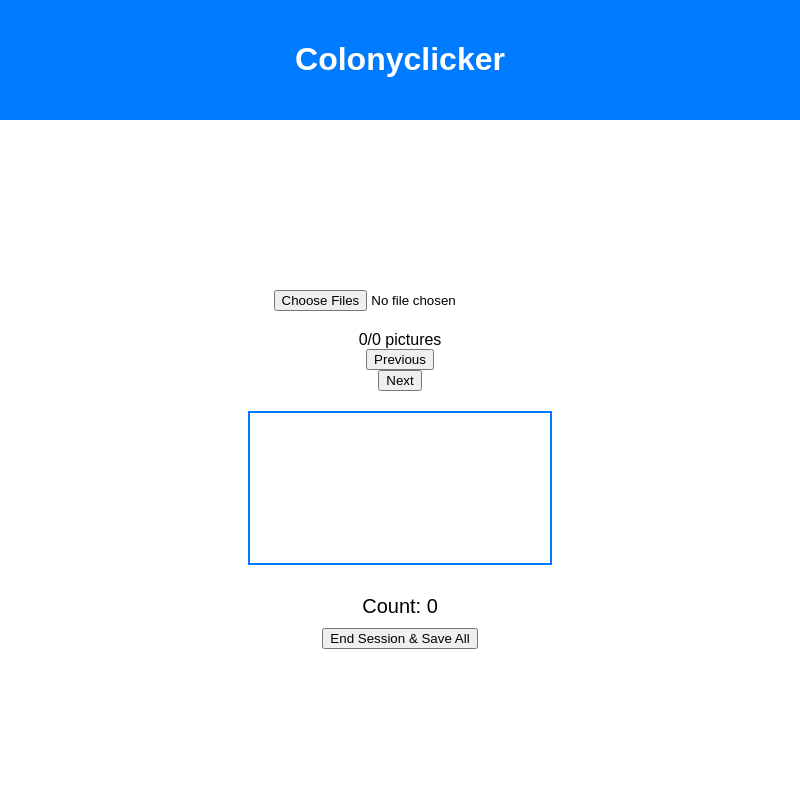
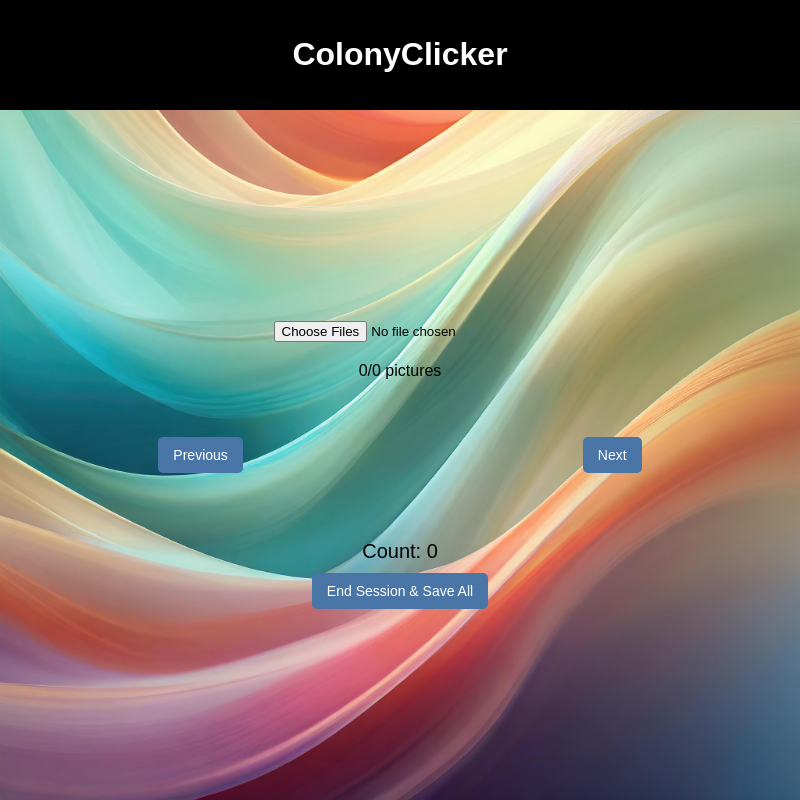
Before and after one commit to SynBioExplorer/ColonyClicker, an Electron app: page index.html in a window 800 px wide. Drawn offline with Linux system fonts and the light colour scheme.

Commit message:
Add files via upload

```diff
--- a/index.html
+++ b/index.html
@@ -1,20 +1,22 @@
 <!DOCTYPE html>
 <html>
 <head>
-    <title>Colonyclicker</title>
+    <title>ColonyClicker</title>
     <link rel="stylesheet" type="text/css" href="styles.css">
 </head>
 <body>
     <div class="container">
         <header>
-            <h1>Colonyclicker</h1>
+            <h1>ColonyClicker</h1>
         </header>
         <main>
             <input type="file" id="imageUpload" accept="image/*" multiple />
-            <div id="imageInfo">0/0 pictures</div> <!-- Ensure this is included -->
-            <button id="prevBtn">Previous</button> <!-- Ensure this is included -->
-            <button id="nextBtn">Next</button>
-            <canvas id="canvas"></canvas>
+            <div id="imageInfo">0/0 pictures</div>
+            <div id="canvas-container">
+                <button id="prevBtn">Previous</button>
+                <canvas id="canvas"></canvas>
+                <button id="nextBtn">Next</button>
+            </div>
             <p id="countDisplay">Count: 0</p>
             <button id="endSessionBtn">End Session & Save All</button>
         </main>
--- a/renderer.js
+++ b/renderer.js
@@ -43,6 +43,13 @@ function handleAnnotation(event) {
     annotations[currentIndex].push({x, y});
 
     redrawCanvas();
+    updateCountDisplay(); // Update the counter display
+}
+function updateCountDisplay() {
+    // Assuming 'countDisplay' is the ID of the element showing the count
+    const countDisplay = document.getElementById('countDisplay');
+    const currentCount = annotations[currentIndex] ? annotations[currentIndex].length : 0;
+    countDisplay.innerText = 'Count: ' + currentCount;
 }
 
 prevBtn.addEventListener('click', function() {
--- a/styles.css
+++ b/styles.css
@@ -2,6 +2,26 @@ body, html {
     height: 100%;
     margin: 0;
     font-family: Arial, sans-serif;
+}
+
+body {
+    background-image: url('background.jpg');
+    background-size: cover; /* Cover the entire page */
+    background-position: center; /* Center the background image */
+}
+button {
+    padding: 10px 15px; /* Adds padding inside the buttons */
+    font-size: 14px; /* Increases the font size for better readability */
+    color: #FFFFFF; /* Sets the text color to white */
+    background-color: #4976a7; /* A pleasant shade of blue as the background */
+    border: grey; /* Removes the default border */
+    border-radius: 5px; /* Rounds the corners of the buttons */
+    cursor: pointer; /* Changes the cursor to a pointer to indicate it's clickable */
+    transition: background-color 0.3s; /* Smooth transition for the background color */
+}
+
+button:hover {
+    background-color: #0056b3; /* A darker shade of blue for the hover state */
 }
 
 .container {
@@ -11,8 +31,8 @@ body, html {
 }
 
 header {
-    padding: 20px;
-    background-color: #007BFF;
+    padding: 15px;
+    background-color: black;
     color: white;
     text-align: center;
 }
@@ -26,9 +46,15 @@ main {
     padding: 20px;
 }
 
+#canvas-container {
+    display: flex;
+    justify-content: space-between; /* Spread out the Previous and Next buttons to the far sides */
+    align-items: center; /* Center align the items vertically */
+    flex-direction: row; /* This is the default, but included for clarity */
+}
+
 canvas {
-    border: 2px solid #007BFF;
-    margin: 20px 0;
+    margin: 0 20px; /* Add margin to ensure space between the buttons and the canvas */
 }
 
 #saveBtn {
```
Also changed, not shown: background.jpg (added).
